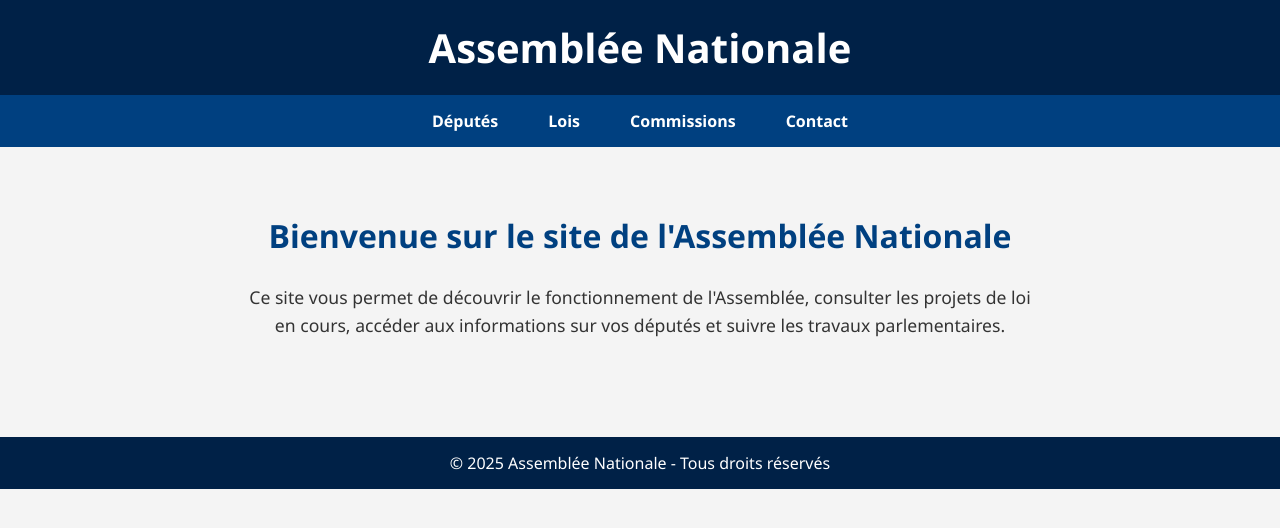
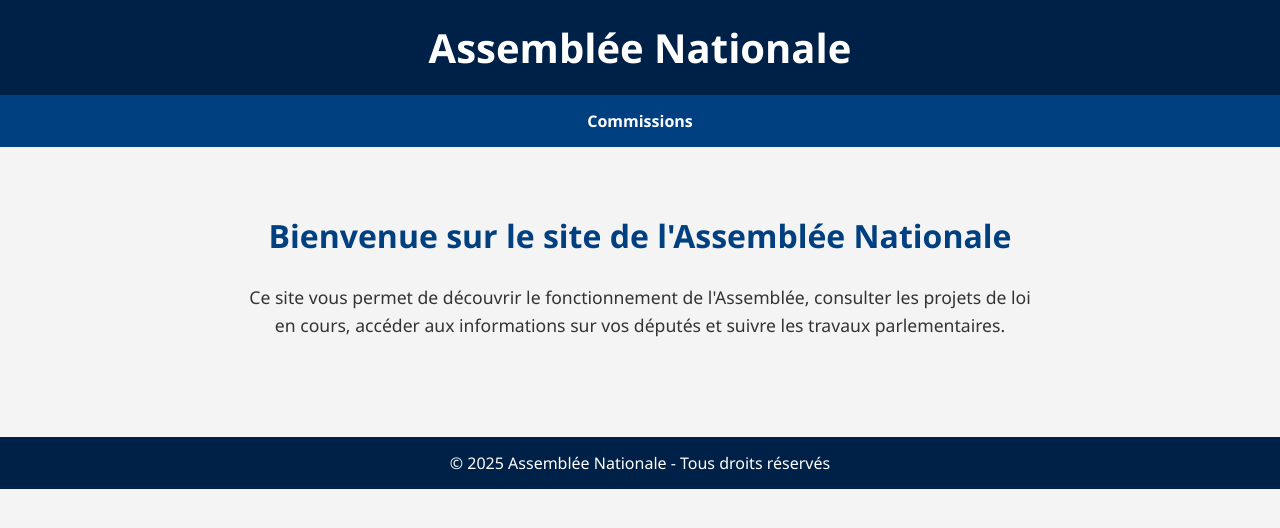
Before and after one commit to celyanderpet/Info-s-project, a plain HTML site: page accueil.html in a window 1280 px wide. Drawn offline with Linux system fonts and the light colour scheme.

Commit message:
Update accueil.html

```diff
--- a/accueil.html
+++ b/accueil.html
@@ -79,10 +79,7 @@
   </header>
 
   <nav>
-    <a href="deputes.html">Députés</a>
-    <a href="lois.html">Lois</a>
     <a href="commissions.html">Commissions</a>
-    <a href="contact.html">Contact</a>
   </nav>
 
   <main>
```
